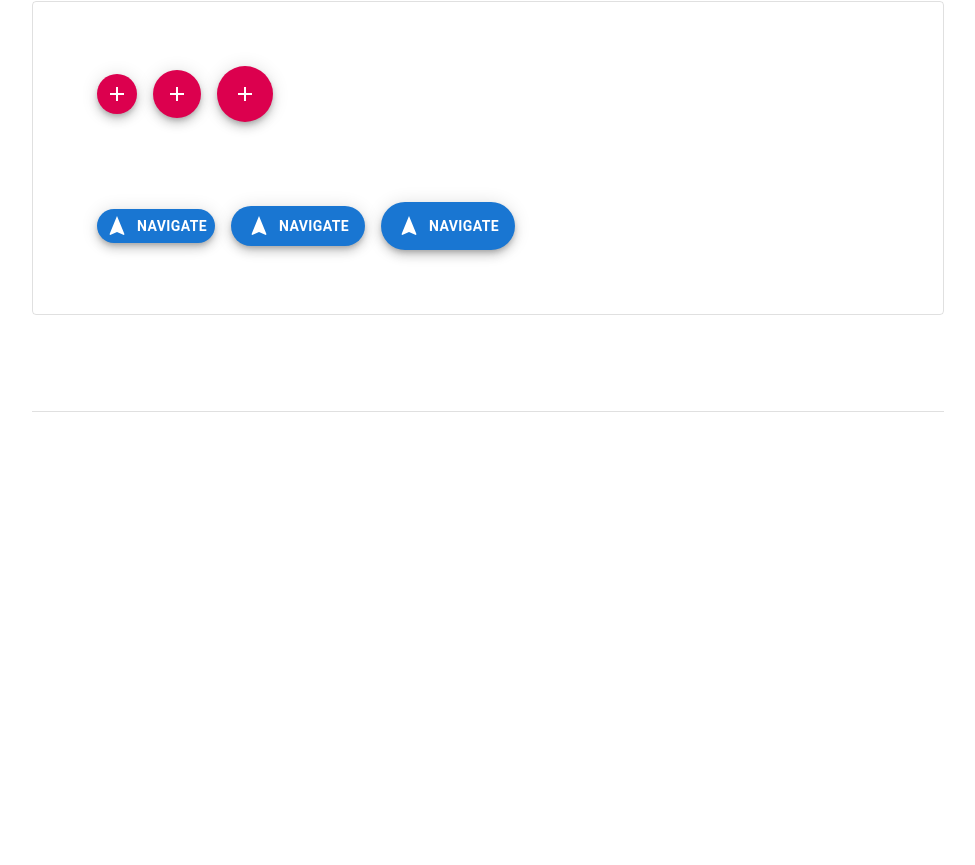
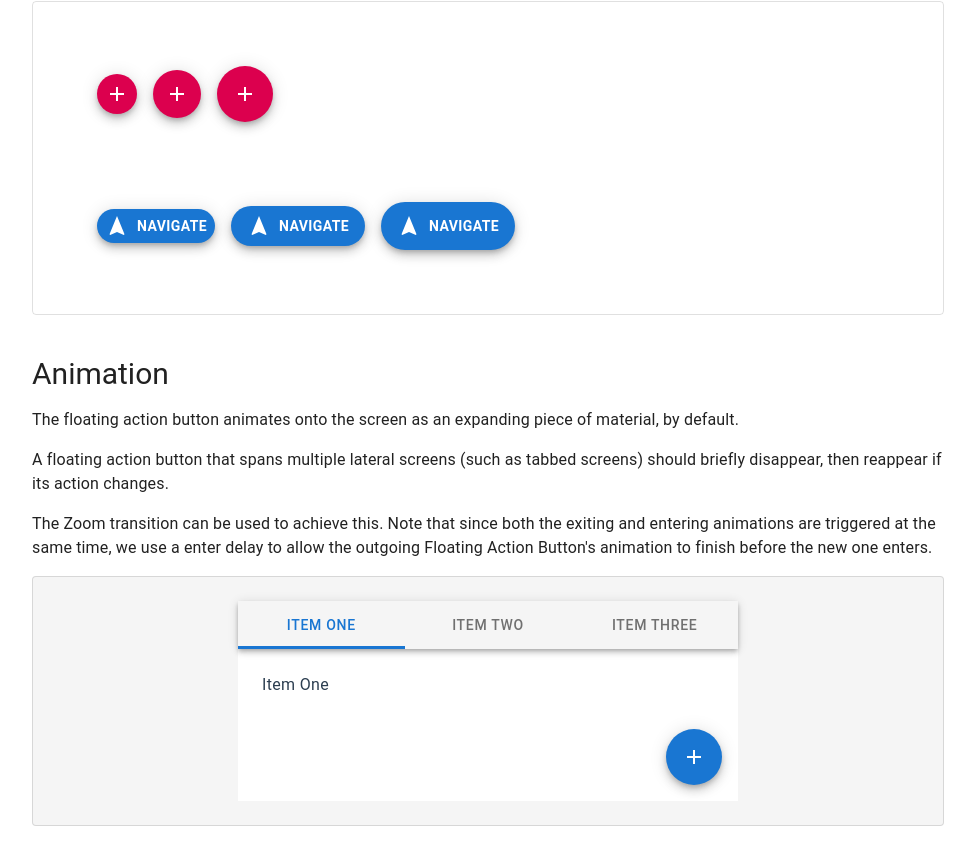
Before and after one commit to KyLoc20/mym-UI, a Vue app: page /#/float-action-button in a window 1280 px wide. Shown: the part 737-1602 px from the top of the page, without its empty margins (152-1127 px from the left). Before the commit the page ends 1179 px from the top, so only its background shows below. Built offline with nearby package versions, Linux system fonts and the light colour scheme.

Commit message:
FloatActionButton animation

```diff
--- a/src/assets/style.css
+++ b/src/assets/style.css
@@ -2,6 +2,10 @@ body {
     padding: 0;
     margin: 0;
     overflow-x: hidden;
+}
+
+.shadow-1 {
+    box-shadow: 0px 2px 4px -1px rgba(0, 0, 0, 0.2), 0px 4px 5px 0px rgba(0, 0, 0, 0.14), 0px 1px 10px 0px rgba(0, 0, 0, 0.12);
 }
 
 .bd-1 {
--- a/src/components/Button/FloatActionButton.vue
+++ b/src/components/Button/FloatActionButton.vue
@@ -29,7 +29,7 @@ export default {
     },
     color: {
       validator: (v) => {
-        return ["default", "primary", "secondary"].indexOf(v) > -1;
+        return ["default", "primary", "secondary","green"].indexOf(v) > -1;
       },
       default: "default",
     },
@@ -68,7 +68,7 @@ export default {
   methods: {
     handleClick(e) {
       if (!this.disabled) {
-        this.createRippleByAddingLayer(e, false, this.getRippleColor());
+        this.createRipple(e, false, this.getRippleColor());
       }
     },
     getRippleColor() {
@@ -117,6 +117,13 @@ export default {
     background: #dc004e;
     &:hover {
       background: #9a0036;
+    }
+  }
+  &.green-btn {
+    color: #fff;
+    background: #4caf50;
+    &:hover {
+      background: #43a047;
     }
   }
   &.disabled {
--- a/src/components/Icon/icons.js
+++ b/src/components/Icon/icons.js
@@ -9,6 +9,10 @@ const iconMap = {
     },
     down: {
         path: "M16.59 8.59L12 13.17 7.41 8.59 6 10l6 6 6-6z",
+        viewBox: "0 0 24 24",
+    },
+    up: {
+        path: "M7.41 15.41L12 10.83l4.59 4.58L18 14l-6-6-6 6z",
         viewBox: "0 0 24 24",
     },
     clock: {
--- /dev/null
+++ b/src/components/Tabs/Tabs.vue
@@ -0,0 +1,139 @@
+<template>
+  <section class="tabs">
+    <div
+      class="outer"
+      v-for="(item, idx) in items"
+      :key="idx"
+      @click="handleClick"
+    >
+      <anchor
+        :label="item.label"
+        :link="item.link"
+        :active="anchorSelected === item.label ? true : false"
+        :icon="item.icon"
+        :style="{ color: anchorSelected === item.label ? selectColor : '' }"
+        @select="handleSelect"
+      >
+        <template
+          ><span class="text">{{ item.text }}</span></template
+        >
+      </anchor>
+    </div>
+    <div
+      class="indicator"
+      :style="{ width: indicatorWidth, left: indicatorPos }"
+    ></div>
+  </section>
+</template>
+<script>
+import Navigable from "@/mixins/navigable";
+import Rippleable from "@/mixins/rippleable";
+export default {
+  name: "Tabs",
+  components: {},
+  mixins: [Navigable, Rippleable],
+  props: {
+    selectColor: {
+      default: "#1976d2",
+      type: String,
+    },
+  },
+  data() {
+    return {
+      tabWidth: null,
+    };
+  },
+  mounted() {
+    this.anchorSelected = this.items[0].label;
+    this.calcTabWidth();
+  },
+  updated() {
+    //necessary when changing cpt width
+    this.calcTabWidth();
+  },
+  computed: {
+    indicatorPos() {
+      let cnt = 0;
+      for (let item of this.items) {
+        if (this.anchorSelected === item.label) break;
+        else cnt++;
+      }
+      let size = this.tabWidth;
+      let left = `${size * cnt}px`;
+      return left;
+    },
+    indicatorWidth() {
+      //todo problem if it doesnt return num+'px' it wont take effect and no error msg
+      return `${this.tabWidth}px`;
+    },
+    itemLabels(){
+      return this.items.map(v=>v.label)
+    }
+  },
+  methods: {
+    calcTabWidth() {
+      let oTab = this.$el.getElementsByClassName("outer")[0];
+      if (oTab) {
+        this.tabWidth = oTab.getBoundingClientRect().width;
+      }
+    },
+    handleSelect(label) {
+      let lastOne = {
+        label: this.anchorSelected,
+        index: this.itemLabels.indexOf(this.anchorSelected),
+      };
+      let nextOne = { label: label, index: this.itemLabels.indexOf(label) };
+      this.reportChange(lastOne, nextOne);
+      this.anchorSelected = label;
+      console.log("handleSelect", label);
+    },
+    handleClick(e) {
+      console.log("handleClick");
+      this.createRipple(e, false, "primary", "fast");
+    },
+    reportChange(last, next) {
+      this.$emit("change", { last, next });
+    },
+  },
+};
+</script>
+<style lang="less" scoped>
+.tabs {
+  display: flex;
+  position: relative;
+  .outer {
+    flex: 1;
+    display: flex;
+    justify-content: center;
+    align-items: center;
+    min-height: 48px;
+    min-width: 160px;
+    .anchor {
+      display: flex;
+      justify-content: center;
+      align-items: center;
+      width: 100%;
+      height: 100%;
+      padding: 6px 12px;
+      box-sizing: border-box;
+      color: rgba(0, 0, 0, 0.54);
+      line-height: 24px;
+      font-size: 14px;
+      font-family: "Roboto", "Helvetica", "Arial", sans-serif;
+      font-weight: 600;
+      white-space: normal;
+      letter-spacing: 0.05em;
+      text-transform: uppercase;
+    }
+  }
+  .indicator {
+    position: absolute;
+    background: #1976d2;
+    width: auto;
+    bottom: 0;
+    height: 3px;
+    transition: all 300ms cubic-bezier(0.4, 0, 0.2, 1) 0ms;
+  }
+}
+
+</style>
--- a/src/examples/FloatActionButtonExample.vue
+++ b/src/examples/FloatActionButtonExample.vue
@@ -77,24 +77,134 @@
         ></float-action-button>
       </section>
     </section>
+
+    <typography variant="h2">Animation</typography>
+    <typography variant="p"
+      >The floating action button animates onto the screen as an expanding piece
+      of material, by default.</typography
+    >
+    <typography variant="p"
+      >A floating action button that spans multiple lateral screens (such as
+      tabbed screens) should briefly disappear, then reappear if its action
+      changes.</typography
+    >
+    <typography variant="p"
+      >The Zoom transition can be used to achieve this. Note that since both the
+      exiting and entering animations are triggered at the same time, we use
+      a enter delay to allow the outgoing Floating Action Button's animation to
+      finish before the new one enters.</typography
+    >
+
+    <section class="group-box box-inline center bd-1 br-4 bg-gray">
+      <div class="display-container">
+        <tabs
+          :items="tabsItems"
+          class="bg-gray shadow-1"
+          @change="handleTabsChange"
+        ></tabs>
+        <div class="content">{{ displayContent }}</div>
+        <transition>
+          <float-action-button
+            icon="add"
+            color="primary"
+            size="lg"
+            v-show="curTabIndex === 0"
+          ></float-action-button>
+        </transition>
+        <transition>
+          <float-action-button
+            icon="edit"
+            color="secondary"
+            size="lg"
+            v-show="curTabIndex === 1"
+          ></float-action-button>
+        </transition>
+        <transition>
+          <float-action-button
+            icon="up"
+            color="green"
+            size="lg"
+            v-show="curTabIndex === 2"
+          ></float-action-button>
+        </transition>
+      </div>
+    </section>
   </section>
 </template>
 <script>
 import FloatActionButton from "../components/Button/FloatActionButton";
 // import Vbutton from "../components/Button/Button";
+import Tabs from "../components/Tabs/Tabs";
 import Typography from "../components/Typography/Typography";
 export default {
   name: "FloatActionButtonExample",
-  components: { FloatActionButton, Typography },
+  components: { FloatActionButton, Typography, Tabs },
   data() {
-    return {};
+    return {
+      tabsItems: [
+        {
+          label: "one",
+          text: "Item One",
+        },
+        {
+          label: "two",
+          text: "Item Two",
+        },
+        {
+          label: "three",
+          text: "Item Three",
+        },
+      ],
+      curTabIndex: null,
+    };
   },
-  methods: {},
-  computed: {},
+  mounted() {
+    this.curTabIndex = 0;
+  },
+  computed: {
+    displayContent() {
+      if (this.curTabIndex === null) return 0;
+      else return this.tabsItems[this.curTabIndex].text;
+    },
+  },
+  methods: {
+    handleTabsChange(e) {
+      let { last, next } = e;
+      console.log("handleTabsChange", last, next);
+      this.curTabIndex = next.index;
+    },
+  },
 };
 </script>
 <style scoped lang="less">
 .float-action-button-example {
+  .display-container {
+    display: flex;
+    position: relative;
+    background: #fff;
+    width: 500px;
+    height: 200px;
+    flex-direction: column;
+
+    .tabs {
+      /deep/ .anchor {
+        font-weight: 500;
+      }
+      width: 100%;
+      height: 48px;
+    }
+    .content {
+      padding: 24px;
+      line-height: 1.5;
+      letter-spacing: 0.02em;
+    }
+    .float-action-button {
+      position: absolute;
+      right: 16px;
+      bottom: 16px;
+    }
+  }
+
   .quote {
     margin: 24px 0;
     padding: 4px 24px;
@@ -124,10 +234,10 @@ export default {
         justify-content: center;
         align-items: center;
       }
-      &.jc-center{
+      &.jc-center {
         justify-content: center;
       }
-      &.ai-center{
+      &.ai-center {
         align-items: center;
       }
     }
@@ -146,4 +256,14 @@ export default {
     }
   }
 }
+.v-enter-active {
+  transition: transform 251ms cubic-bezier(0.4, 0, 0.2, 1) 200ms;
+}
+.v-leave-active {
+  transition: transform 251ms cubic-bezier(0.4, 0, 0.2, 1) 0ms;
+}
+.v-enter,
+.v-leave-to {
+  transform: scale(0);
+}
 </style>
--- a/src/mixins/rippleable.js
+++ b/src/mixins/rippleable.js
@@ -9,7 +9,10 @@ export default {
     data() {
         return {}
     },
-
+    mounted() {
+        //todo the best way to get final style: window.getComputedStyle(this.$el).position
+        // console.log('mount ripple', this.$el, window.getComputedStyle(this.$el).position)
+    },
     methods: {
         setColor(target, color) {
             if (!color) return
@@ -74,8 +77,7 @@ export default {
         createRipple(e, isFixed, color, velocity) {
             let target = e.currentTarget;
             //config the father component
-            // console.log('createRipple', target, target.style)
-            if (target.style.position !== 'absolute') target.style.position = 'relative'
+            if (window.getComputedStyle(target).position !== 'absolute') target.style.position = 'relative'
             target.style.overflow = 'hidden'
             this.setColor(target, color)
             this.setVelocity(target, velocity)
```
